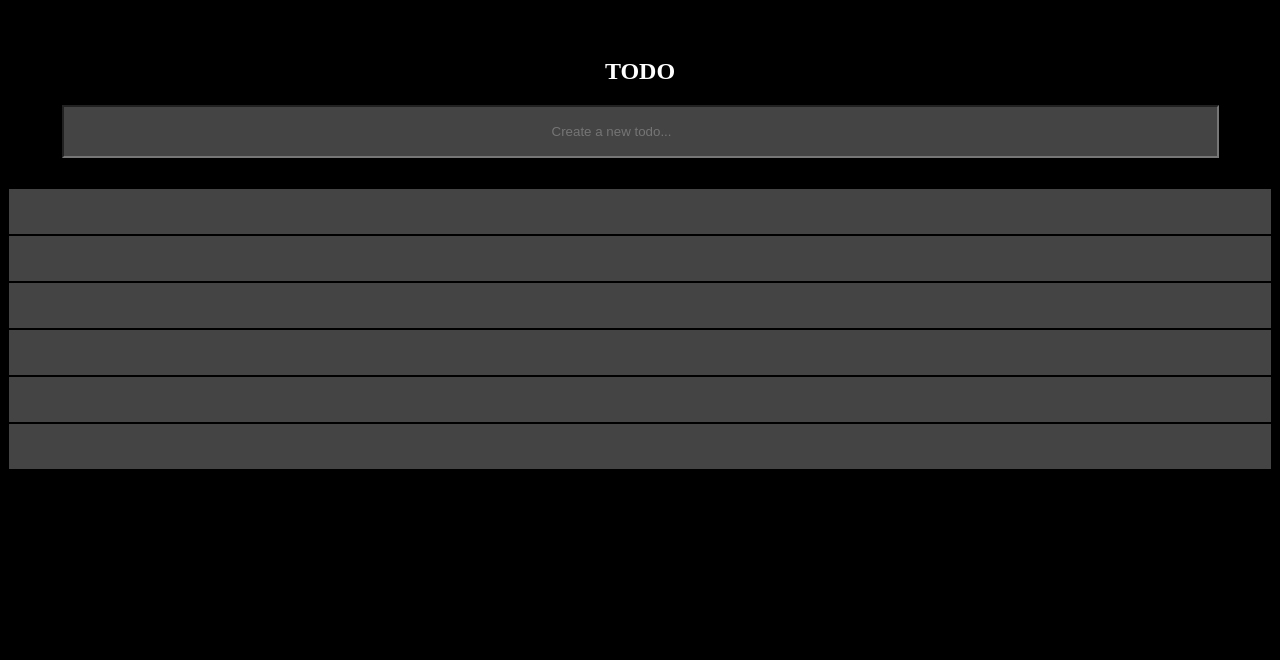
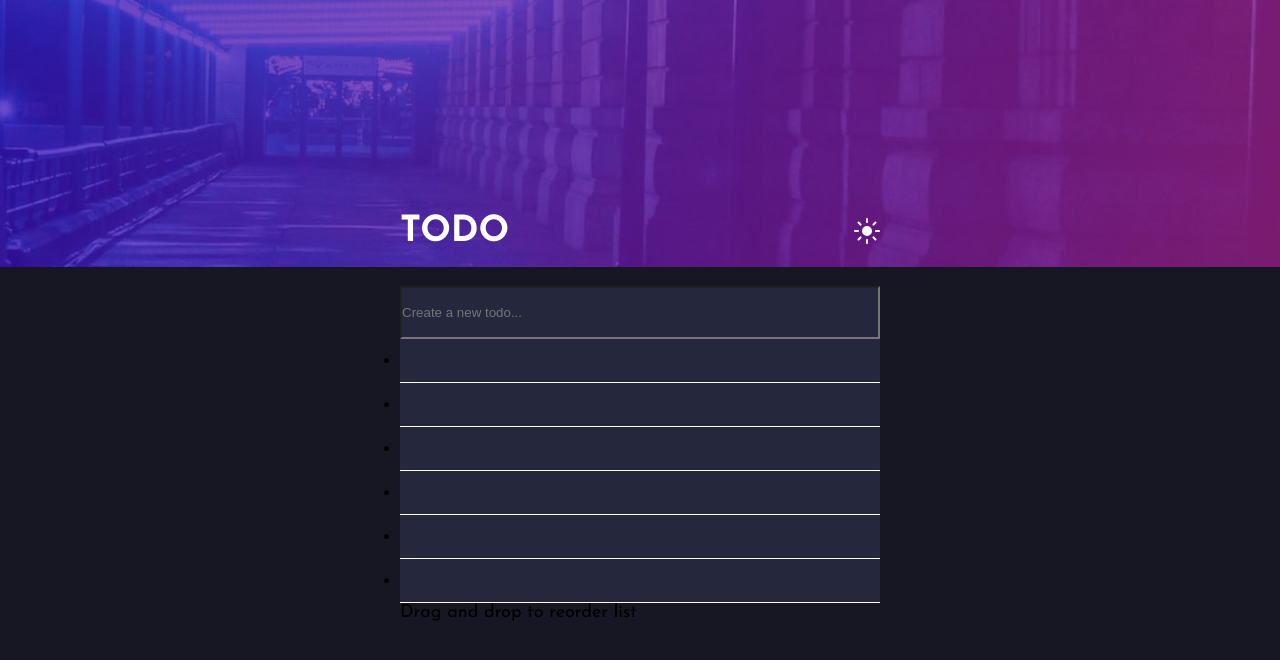
Before and after one commit to maksymXlol/todo-App, a plain HTML site: page index.html in a window 1280 px wide. Drawn offline with Linux system fonts and the light colour scheme.

Commit message:
homework 12/06/23

```diff
--- a/index.html
+++ b/index.html
@@ -13,32 +13,64 @@
     />
 
     <title>Frontend Mentor | Todo app</title>
+
+    <link rel="preconnect" href="https://fonts.googleapis.com" />
+    <link rel="preconnect" href="https://fonts.gstatic.com" crossorigin />
+    <link
+      href="https://fonts.googleapis.com/css2?family=Josefin+Sans:wght@400;700&display=swap"
+      rel="stylesheet"
+    />
     <link rel="stylesheet" href="./style.css" />
+
     <script src="./script.js" defer type="module"></script>
   </head>
   <body>
-    <!-- Todo items left All Active Completed Clear Completed Drag and drop to
-    reorder list -->
-    <!-- <div class="header">
-      <div class="heading__div">
-        <h1 class="heading">TODO</h1> -->
-      </div>
+    <!-- Todo items left All Active Completed Clear Completed  -->
 
-        <div class="header">
-          <h2>TODO</h2>
-          <input class="type-area" type="text"  placeholder="Create a new todo..." />
-
-        </div>
-
-        <ul class="ul">
-          <li class="li"></li>
-          <li class="li"></li>
-          <li class="li"></li>
-          <li class="li"></li>
-          <li class="li"></li>
-          <li class="li"></li>
+    <header class="header wrapper">
+      <h1>TODO</h1>
+      <button class="theme-btn">
+        <svg
+          xmlns="http://www.w3.org/2000/svg"
+          width="26"
+          height="26"
+          class="moon"
+        >
+          <path
+            fill="#FFF"
+            fill-rule="evenodd"
+            d="M13 0c.81 0 1.603.074 2.373.216C10.593 1.199 7 5.43 7 10.5 7 16.299 11.701 21 17.5 21c2.996 0 5.7-1.255 7.613-3.268C23.22 22.572 18.51 26 13 26 5.82 26 0 20.18 0 13S5.82 0 13 0z"
+          />
+        </svg>
+        <svg
+          xmlns="http://www.w3.org/2000/svg"
+          width="26"
+          height="26"
+          class="sun"
+        >
+          <path
+            fill="#FFF"
+            fill-rule="evenodd"
+            d="M13 21a1 1 0 011 1v3a1 1 0 11-2 0v-3a1 1 0 011-1zm-5.657-2.343a1 1 0 010 1.414l-2.121 2.121a1 1 0 01-1.414-1.414l2.12-2.121a1 1 0 011.415 0zm12.728 0l2.121 2.121a1 1 0 01-1.414 1.414l-2.121-2.12a1 1 0 011.414-1.415zM13 8a5 5 0 110 10 5 5 0 010-10zm12 4a1 1 0 110 2h-3a1 1 0 110-2h3zM4 12a1 1 0 110 2H1a1 1 0 110-2h3zm18.192-8.192a1 1 0 010 1.414l-2.12 2.121a1 1 0 01-1.415-1.414l2.121-2.121a1 1 0 011.414 0zm-16.97 0l2.121 2.12A1 1 0 015.93 7.344L3.808 5.222a1 1 0 011.414-1.414zM13 0a1 1 0 011 1v3a1 1 0 11-2 0V1a1 1 0 011-1z"
+          />
+        </svg>
+      </button>
+    </header>
+    <main class="wrapper">
+      <input class="type-area" type="text" placeholder="Create a new todo..." />
+      <section class="dashboard">
+        <ul class="todo-list">
+          <li class="todo-item"></li>
+          <li class="todo-item"></li>
+          <li class="todo-item"></li>
+          <li class="todo-item"></li>
+          <li class="todo-item"></li>
+          <li class="todo-item"></li>
         </ul>
-
-    </div>
+      </section>
+    </main>
+    <footer class="wrapper">
+      <p class="drag">Drag and drop to reorder list</p>
+    </footer>
   </body>
 </html>
--- a/style.css
+++ b/style.css
@@ -1,37 +1,78 @@
-body {
-  background-color: black;
+* {
+  padding: 0;
+  margin: 0;
+  box-sizing: border-box;
 }
 
-.heading__div {
+:root {
+  --dark-blue: hsl(235, 21%, 11%);
+  --dark-black: hsl(235, 24%, 19%);
+}
+
+html,
+body {
+  font-family: "Josefin Sans", sans-serif;
+  font-size: 18px;
+}
+
+body {
   display: flex;
   align-items: center;
   justify-content: center;
+  flex-direction: column;
+  background-color: var(--dark-blue);
+  background-image: url(./images/bg-desktop-dark.jpg);
+  background-repeat: no-repeat;
+  background-size: contain;
+  min-height: 100vh;
+  min-height: 100dvh;
+}
+
+input {
+  display: block;
+  width: 100%;
+}
+button {
+  background: none;
+  border: none;
+}
+
+.header {
+  display: flex;
+  justify-content: space-between;
+  color: white;
+  padding-block: 2rem;
+}
+
+.moon {
+  display: none;
 }
 
 .heading {
   color: white;
 }
 
-.ul {
-  margin: 0;
-  padding: 0;
+.type-area {
+  padding-block: 17px;
+  background: var(--dark-black);
 }
 
-.ul .li {
-  padding: 12px 8px 12px 40px;
-  background: rgb(68, 68, 68);
-  font-size: 18px;
-  border: 0.5px solid black;
+.todo-list {
 }
 
-.header {
-  padding: 30px 40px;
-  color: white;
-  text-align: center;
+.todo-list .todo-item {
+  padding: 12px 8px 12px 40px;
+  background: hsl(235, 24%, 19%);
+  font-size: 18px;
+  border-bottom: 0.5px solid white;
 }
 
-.type-area {
-  padding-inline: 488px;
-  padding-block: 17px;
-  background: rgb(68, 68, 68);
+.wrapper {
+  max-width: 480px;
+  width: 100%;
 }
+
+.drag {
+  display: flex;
+  align-items: center;
+}
```
